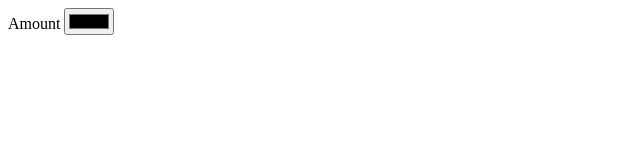
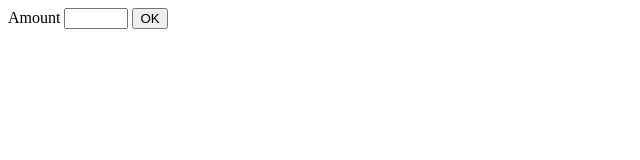
Before and after one commit to felianfilian/05_forms, a plain HTML site: page index.html in a window 1280 px wide. Shown: the whole page, without its empty margins (0-640 px from the left). Drawn offline with Linux system fonts and the light colour scheme.

Commit message:
form test

```diff
--- a/index.html
+++ b/index.html
@@ -6,7 +6,10 @@
     <title>HTML forms</title>
   </head>
   <body>
-    <label for="amount">Amount</label>
-    <input id="amount" type="color" />
+    <form action="">
+      <label for="amount">Amount</label>
+      <input id="amount" type="number" min="10" max="100" />
+      <input type="submit" value="OK" />
+    </form>
   </body>
 </html>
```
